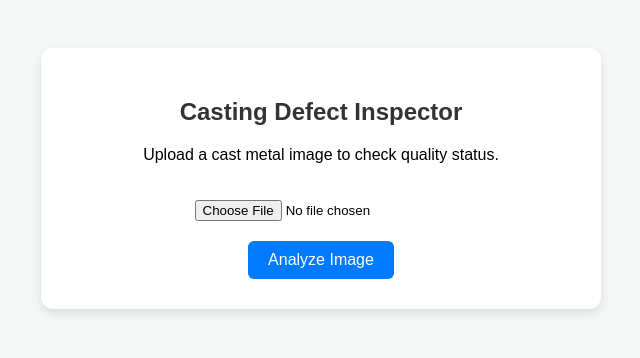
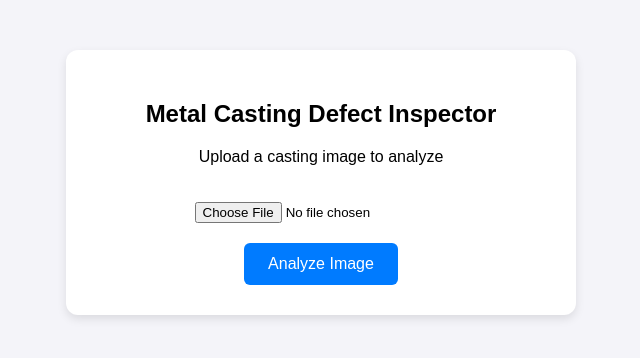
Before and after one commit to 25211a0356-wq/casting-defect-detection, a Flask app: page / in a window 1280 px wide. Shown: the top 358 px of the page, without its empty margins (319-959 px from the left). Run offline with Flask 3, Linux system fonts and the light colour scheme.

Commit message:
Update index.html

```diff
--- a/templates/index.html
+++ b/templates/index.html
@@ -3,70 +3,77 @@
 <head>
     <meta charset="UTF-8">
     <meta name="viewport" content="width=device-width, initial-scale=1.0">
-    <title>Metal Casting Defect Inspection</title>
+    <title>Casting Defect Inspector</title>
     <style>
-        body { font-family: Arial, sans-serif; background-color: #f4f7f6; text-align: center; padding: 40px; }
-        .container { max-width: 500px; margin: auto; background: white; padding: 30px; border-radius: 12px; box-shadow: 0 4px 10px rgba(0,0,0,0.1); }
-        h2 { color: #333; }
+        body { font-family: Arial, sans-serif; text-align: center; margin-top: 50px; background-color: #f4f4f9; }
+        .card { background: white; max-width: 450px; margin: 0 auto; padding: 30px; border-radius: 12px; box-shadow: 0 4px 10px rgba(0,0,0,0.1); }
         input[type="file"] { margin: 20px 0; }
-        button { background-color: #007bff; color: white; padding: 10px 20px; border: none; border-radius: 6px; cursor: pointer; font-size: 16px; }
+        button { background-color: #007bff; color: white; border: none; padding: 12px 24px; border-radius: 6px; cursor: pointer; font-size: 16px; }
         button:hover { background-color: #0056b3; }
-        #result-box { margin-top: 25px; padding: 15px; border-radius: 8px; display: none; }
-        .ok { background-color: #d4edda; color: #155724; border: 1px solid #c3e6cb; }
-        .defective { background-color: #f8d7da; color: #721c24; border: 1px solid #f5c6cb; }
+        #result-box { margin-top: 25px; padding: 15px; border-radius: 8px; font-weight: bold; font-size: 18px; display: none; }
+        .success { background-color: #e2f0d9; color: #385723; }
+        .error { background-color: #fce4d6; color: #c65911; }
     </style>
 </head>
 <body>
 
-<div class="container">
-    <h2>Casting Defect Inspector</h2>
-    <p>Upload a cast metal image to check quality status.</p>
+<div class="card">
+    <h2>Metal Casting Defect Inspector</h2>
+    <p>Upload a casting image to analyze</p>
 
-    <input type="file" id="imageInput" accept="image/*">
-    <br>
-    <button onclick="uploadImage()">Analyze Image</button>
+    <form id="upload-form">
+        <input type="file" id="image-input" accept="image/*" required><br>
+        <button type="submit" id="analyze-btn">Analyze Image</button>
+    </form>
 
-    <div id="result-box">
-        <h3 id="resultText"></h3>
-        <p id="confidenceText"></p>
-    </div>
+    <div id="result-box"></div>
 </div>
 
 <script>
-async function uploadImage() {
-    const fileInput = document.getElementById('imageInput');
+    document.getElementById('upload-form').addEventListener('submit', async function(e) {
+        e.preventDefault();
+
+        const fileInput = document.getElementById('image-input');
+        const btn = document.getElementById('analyze-btn');
+        const resultBox = document.getElementById('result-box');
+
         if (!fileInput.files[0]) {
-        alert("Please select an image first!");
+            alert('Please select an image first.');
             return;
         }
 
+        btn.innerText = 'Analyzing... Please wait';
+        btn.disabled = true;
+        resultBox.style.display = 'none';
+
         const formData = new FormData();
-    formData.append("file", fileInput.files[0]);
+        formData.append('file', fileInput.files[0]);
 
-    const response = await fetch("/predict", {
-        method: "POST",
+        try {
+            const response = await fetch('/predict', {
+                method: 'POST',
                 body: formData
             });
 
             const data = await response.json();
-    const resultBox = document.getElementById('result-box');
-    const resultText = document.getElementById('resultText');
-    const confidenceText = document.getElementById('confidenceText');
 
-    if (data.status === "success") {
-        resultBox.style.display = "block";
-        resultText.innerText = "Status: " + data.result;
-        confidenceText.innerText = "Confidence: " + data.confidence;
-
-        if (data.result.includes("OK")) {
-            resultBox.className = "ok";
+            if (response.ok && !data.error) {
+                resultBox.className = 'success';
+                resultBox.innerHTML = `Result: ${data.prediction}<br>Confidence: ${data.confidence}`;
+                resultBox.style.display = 'block';
             } else {
-            resultBox.className = "defective";
+                resultBox.className = 'error';
+                resultBox.innerHTML = `Error: ${data.error || 'Prediction failed'}`;
+                resultBox.style.display = 'block';
             }
-    } else {
-        alert("Error: " + data.error);
+        } catch (err) {
+            alert('Server error or timeout. Please check your Render logs.');
+            console.error(err);
+        } finally {
+            btn.innerText = 'Analyze Image';
+            btn.disabled = false;
         }
-}
+    });
 </script>
 
 </body>
```
Lines whose indentation alone changed are shown as unchanged.
